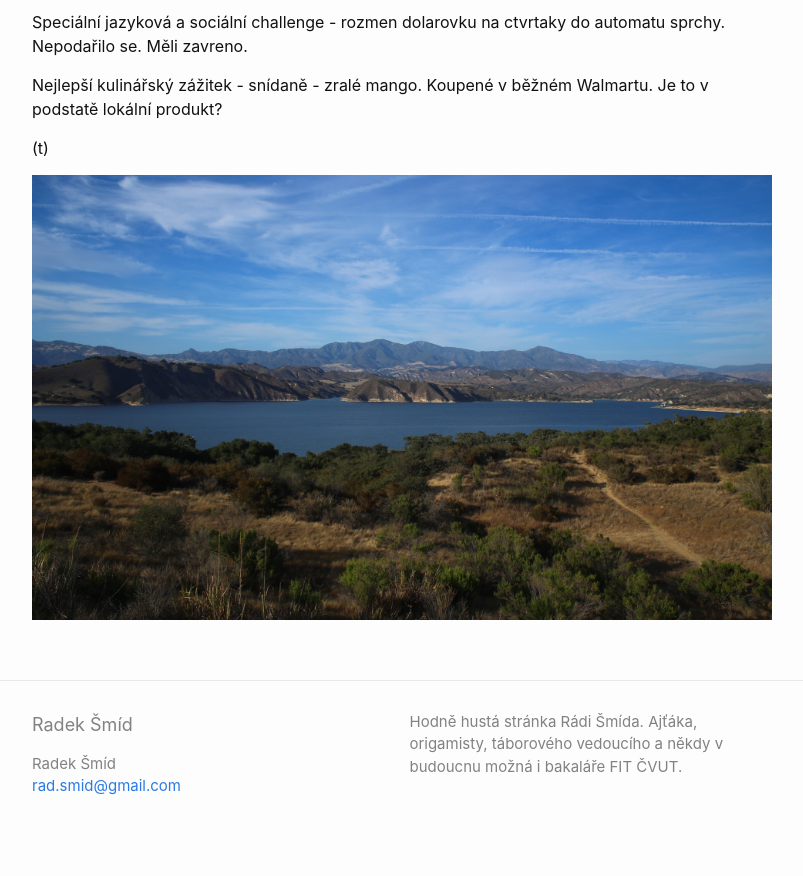
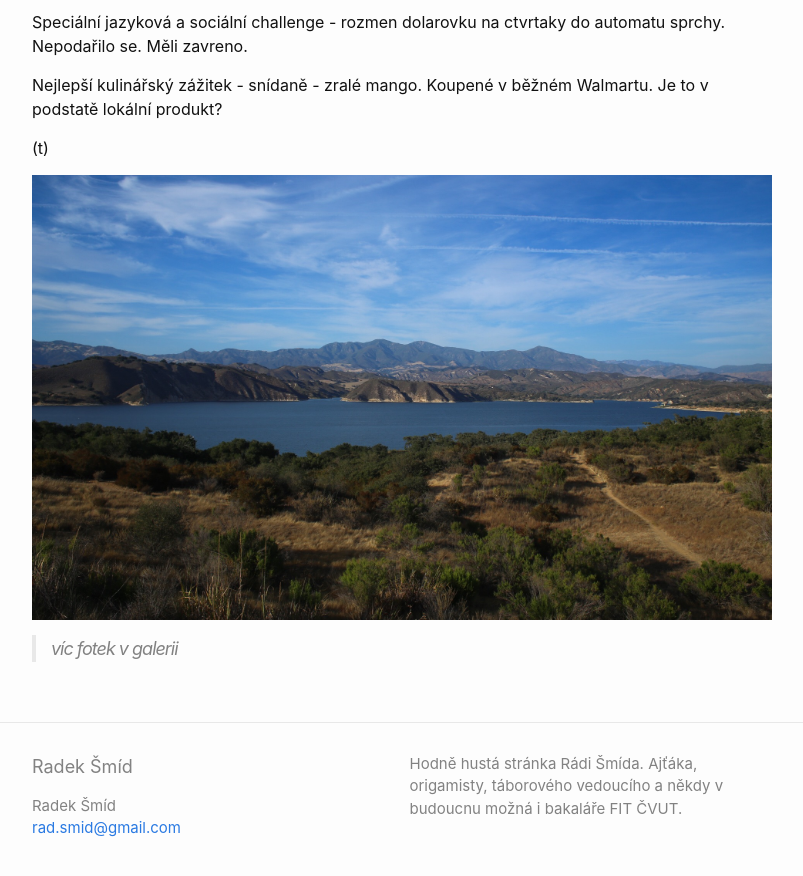
Before and after one commit to Smidra/rada.smid.io-site, a Jekyll site: the page built from _posts/2019-08-04-Neděle - Highway 1 - 1.md, in a window 1280 px wide and 900 px high, scrolled down 910 px. Shown: the top 876 px of the window, without its empty margins (238-1041 px from the left). Built offline with Jekyll 4.4.1, drawn with Linux system fonts in a browser that asks for light colours.

Commit message:
Update from Forestry.io Radek Šmíd updated _posts/2019-08-04-Neděle - Highway 1 - 1.md

```diff
--- a/_posts/2019-08-04-Neděle - Highway 1 - 1.md
+++ b/_posts/2019-08-04-Neděle - Highway 1 - 1.md
@@ -33,9 +33,10 @@ Ráno jsem byl u moře za kempem - pustá divoká pláž, kde se nikdo nekoupe.
 
 Speciální jazyková a sociální challenge - rozmen dolarovku na ctvrtaky do automatu sprchy. Nepodařilo se. Měli zavreno.
 
-
 Nejlepší kulinářský zážitek - snídaně - zralé mango. Koupené v běžném Walmartu. Je to v podstatě lokální produkt?
 
 (t)
 
 ![](/fotky-amerika/78B267BE-EA58-4BEE-B158-B4C523E26366.jpeg)
+
+>  víc fotek v galerii
```
Also changed, not shown: .forestry/front_matter/templates/post.yml.
